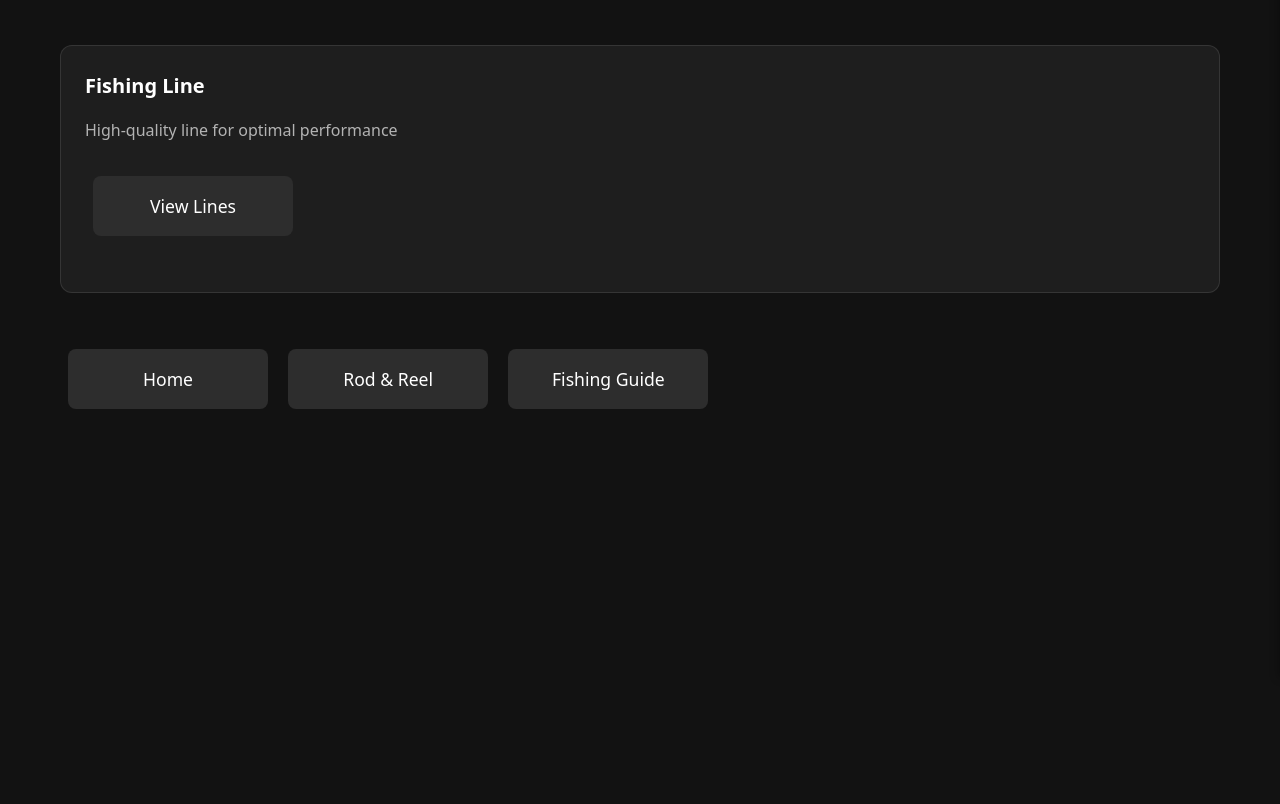
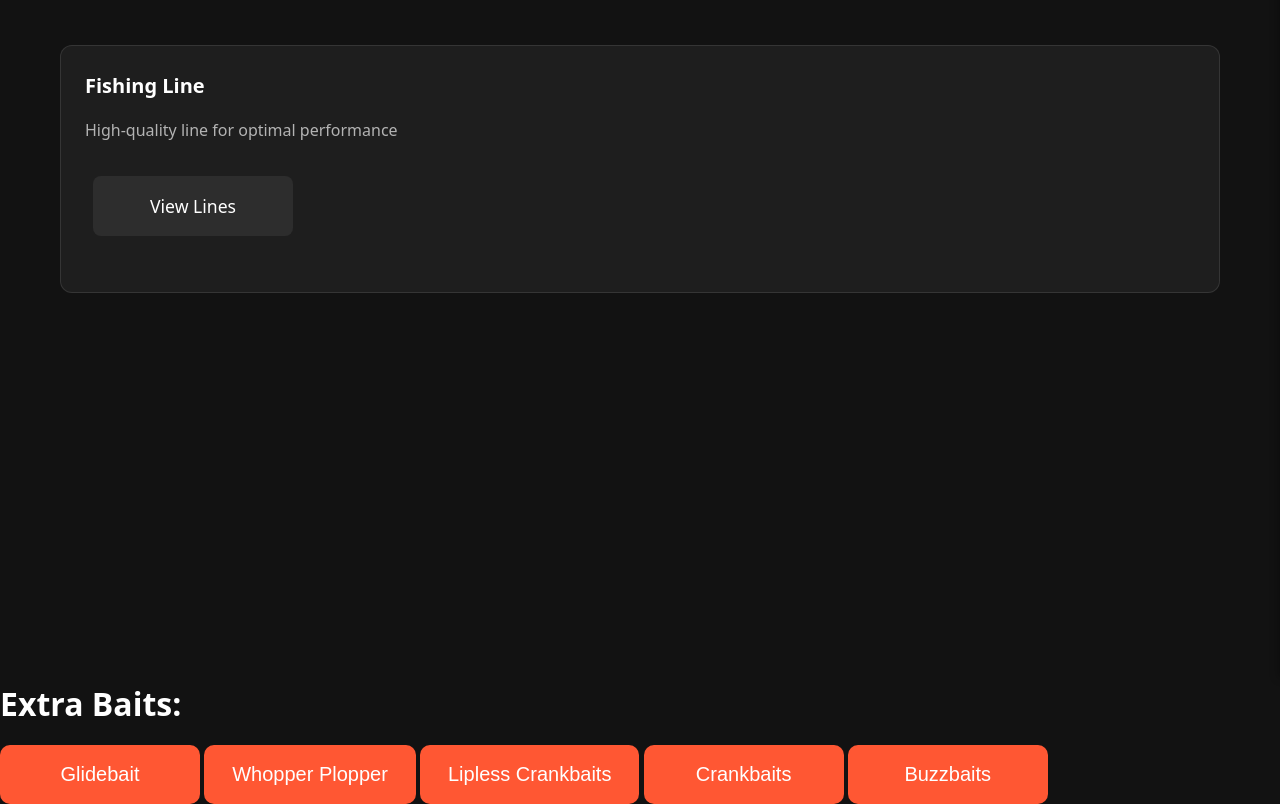
Before and after one commit to JGates-13/Christmas-Wants, a website: page public/fishing/accessories/extras.html in a window 1280 px wide. Shown: the part 122-926 px from the top of the page. Before the commit the page ends 800 px from the top, so only its background shows below. Drawn offline with Linux system fonts and the light colour scheme.

Commit message:
Update extras.html

```diff
--- a/public/fishing/accessories/extras.html
+++ b/public/fishing/accessories/extras.html
@@ -40,14 +40,14 @@
 						</div>
 					</div>
 				</div>
-
-				<div class="nav-group">
-					<a class="rod-button" href="/">Home</a>
-					<a class="rod-button" href="/fishing/rod-reel.html">Rod &amp; Reel</a>
-					<a class="rod-button" href="https://jgates-13.github.io/Ellerslie-Park-Fishing-Guide/" target="_blank" rel="noopener">Fishing Guide</a>
-				</div>
 			</div>
 		</main>
 		<script src="../../../static/nav.js"></script>
+		<h1>Extra Baits:</h1>
+			<button onclick="window.open('https://share.temu.com/BP9JOdNilmC', '_blank')">Glidebait</button>
+<button onclick="window.open('https://share.temu.com/ADXpFfYOXaC', '_blank')">Whopper Plopper</button>
+<button onclick="window.open('https://share.temu.com/ur7A3BUDuHC', '_blank')">Lipless Crankbaits</button>
+<button onclick="window.open('https://share.temu.com/EbAQUxQ4XmC', '_blank')">Crankbaits</button>
+<button onclick="window.open('https://share.temu.com/mB15ABVrlsC', '_blank')">Buzzbaits</button>
 	</body>
 </html>
```
